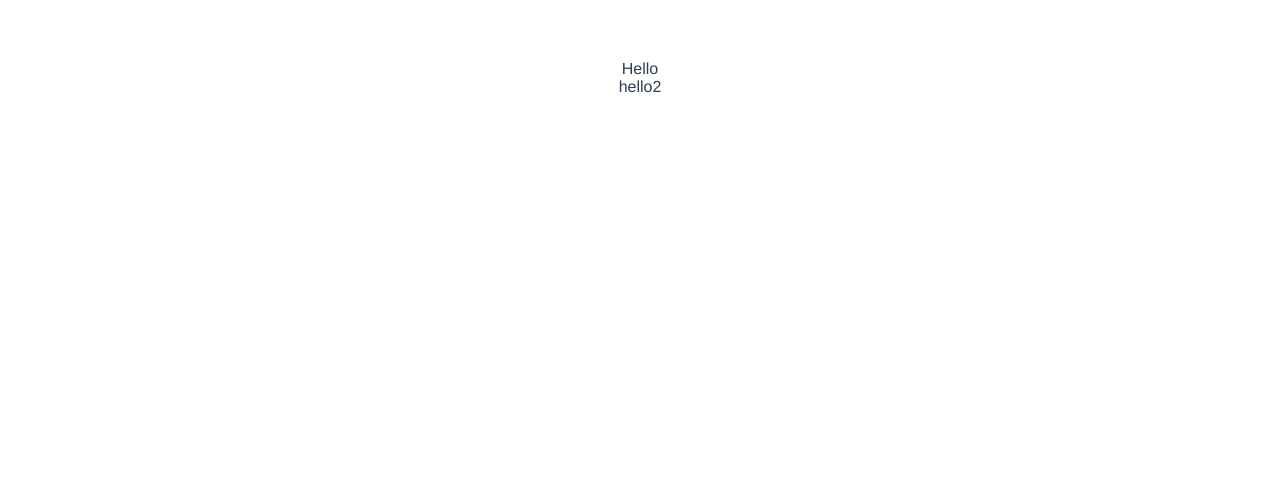
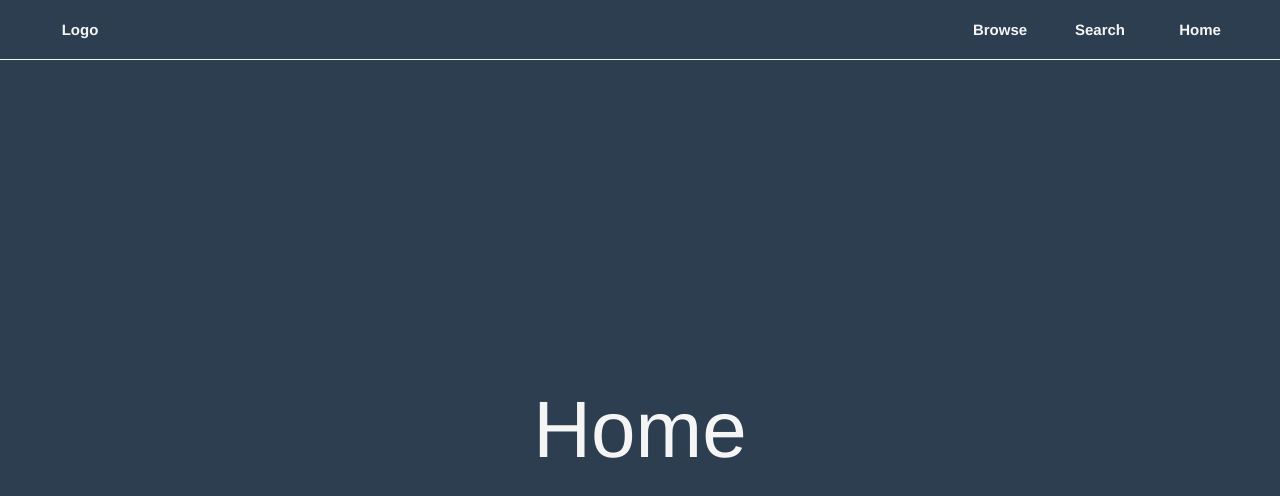
Before and after one commit to JosBogan/vue_test, a Vue app: page /#/ in a window 1280 px wide. Shown: the top 496 px of the page. Built offline with nearby package versions, Linux system fonts and the light colour scheme.

Commit message:
added router and some basic functionality

```diff
--- a/package.json
+++ b/package.json
@@ -9,7 +9,8 @@
   },
   "dependencies": {
     "core-js": "^3.6.5",
-    "vue": "^2.6.11"
+    "vue": "^2.6.11",
+    "vue-router": "^3.3.4"
   },
   "devDependencies": {
     "@vue/cli-plugin-babel": "~4.4.0",
--- a/src/App.vue
+++ b/src/App.vue
@@ -1,18 +1,20 @@
 <template>
   <div id="app">
-    {{ message }}
-    <HelloWorld v-bind:msg='second' />
+      <TopNavbar />
+      <main class="main_container">
+        <router-view></router-view>
+      </main>
   </div>
 </template>
 
 <script>
 
-import HelloWorld from './components/HelloWorld'
+import TopNavbar from './components/TopNavbar'
 
 export default {
-  name: 'fds',
+  name: 'app',
   components: {
-    HelloWorld
+    TopNavbar
   },
   data() {
     return {
@@ -25,19 +27,23 @@ export default {
 
 <style>
 
-* {
+  * {
   margin: 0;
   padding: 0;
   box-sizing: border-box;
 }
 
-#app {
+  #app {
   font-family: Avenir, Helvetica, Arial, sans-serif;
   -webkit-font-smoothing: antialiased;
   -moz-osx-font-smoothing: grayscale;
   text-align: center;
-  color: #2c3e50;
-  margin-top: 60px;
 }
 
+  .main_container {
+    min-height: 100vh;
+    background-color: #2c3e50;
+    padding-top: 60px;
+  }
+
 </style>
--- /dev/null
+++ b/src/assets/data.js
@@ -0,0 +1,75 @@
+export default {
+  data: [
+    {
+      name: 'Wonderland',
+      user: 'Alice',
+      rating: 0,
+      url: 'https://i.pinimg.com/originals/19/a1/b2/19a1b216f31a5d18a054aef242ccacab.jpg',
+      tags: []
+    },
+    {
+      name: 'Wonderland',
+      user: 'Alice',
+      rating: 0,
+      url: 'https://cdnb.artstation.com/p/assets/images/images/025/090/635/large/jason-scheier-jason-scheier-sword-of-doom.jpg?1584573371',
+      tags: []
+    },
+    {
+      name: 'Wonderland',
+      user: 'Alice',
+      rating: 0,
+      url: 'https://cdna.artstation.com/p/assets/images/images/027/671/766/large/hw-6523-1e1eb64ffe01a47cf09ae8feeb7a8b4.jpg?1592225378',
+      tags: []
+    },
+    {
+      name: 'Wonderland',
+      user: 'Alice',
+      rating: 0,
+      url: 'https://cdna.artstation.com/p/assets/images/images/027/663/296/large/-123.jpg?1592201876',
+      tags: []
+    },
+    {
+      name: 'Wonderland',
+      user: 'Alice',
+      rating: 0,
+      url: 'https://i.pinimg.com/originals/19/a1/b2/19a1b216f31a5d18a054aef242ccacab.jpg',
+      tags: []
+    },
+    {
+      name: 'Wonderland',
+      user: 'Alice',
+      rating: 0,
+      url: 'https://i.pinimg.com/originals/19/a1/b2/19a1b216f31a5d18a054aef242ccacab.jpg',
+      tags: []
+    },
+    {
+      name: 'Wonderland',
+      user: 'Alice',
+      rating: 0,
+      url: 'https://i.pinimg.com/originals/19/a1/b2/19a1b216f31a5d18a054aef242ccacab.jpg',
+      tags: []
+    },
+    {
+      name: 'Wonderland',
+      user: 'Alice',
+      rating: 0,
+      url: 'https://i.pinimg.com/originals/19/a1/b2/19a1b216f31a5d18a054aef242ccacab.jpg',
+      tags: []
+    },
+    {
+      name: 'Wonderland',
+      user: 'Alice',
+      rating: 0,
+      url: 'https://i.pinimg.com/originals/19/a1/b2/19a1b216f31a5d18a054aef242ccacab.jpg',
+      tags: []
+    },
+    {
+      name: 'Wonderland',
+      user: 'Alice',
+      rating: 0,
+      url: 'https://i.pinimg.com/originals/19/a1/b2/19a1b216f31a5d18a054aef242ccacab.jpg',
+      tags: []
+    },
+
+  ]
+}
--- /dev/null
+++ b/src/components/Browse.vue
@@ -0,0 +1,25 @@
+<template>
+  <div>
+    {{console.log(data)}}
+    <!-- <div v-for="art in data" :key="art.name">
+    <div>{{art.name}}</div>
+    </div> -->
+  </div>
+</template>
+
+<script>
+
+import data from '../assets/data'
+// console.log(data)
+
+  export default {
+    name: 'Browse',
+    state: {
+      data
+    }
+  }
+</script>
+
+<style lang="scss" scoped>
+
+</style>
--- /dev/null
+++ b/src/components/Home.vue
@@ -0,0 +1,29 @@
+<template>
+  <div class="home_container">
+    <h1 class="home_title">
+    Home
+    </h1>
+  </div>
+</template>
+
+<script>
+  export default {
+    name: 'Home'
+  }
+</script>
+
+<style lang="scss" scoped>
+
+.home_container {
+  height: calc(100vh - 60px);
+  display: flex;
+  justify-content: center;
+  align-items: center;
+  color: whitesmoke;
+  .home_title {
+    font-weight: 400;
+    font-size: 80px;
+  }
+}
+
+</style>
--- /dev/null
+++ b/src/components/TopNavbar.vue
@@ -0,0 +1,55 @@
+<template>
+  <nav class="navbar">
+    <div class="button_container">
+      <NavButton
+        v-bind:text="'Logo'"
+        v-bind:url="'/'"
+      />
+    </div>
+    <div class="button_container">
+      <NavButton
+        v-bind:text="'Browse'"
+        v-bind:url="'/browse'"
+      />
+      <NavButton
+        v-bind:text="'Search'"
+        v-bind:url="'/'"
+      />
+      <NavButton
+        v-bind:text="'Home'"
+        v-bind:url="'/'"
+      />
+    </div>
+  </nav>
+</template>
+
+<script>
+
+import NavButton from './micro/NavButton'
+
+  export default {
+    name: 'TopNavbar',
+    components: {
+      NavButton
+    }
+  }
+
+</script>
+
+<style lang="scss">
+
+  .navbar {
+    display: flex;
+    justify-content: space-between;
+    height: 60px;
+    padding: 0 30px;
+    width: 100%;
+    position: fixed;
+    border-bottom: 1px solid whitesmoke;
+    /* top: 0; */
+    .button_container {
+      display: flex;
+    }
+  }
+
+</style>
--- /dev/null
+++ b/src/components/micro/NavButton.vue
@@ -0,0 +1,43 @@
+<template>
+<router-link
+  :to="url"
+  class="nav_button"
+>
+    {{ text }}
+  </router-link>
+</template>
+
+<script>
+export default {
+  name: 'NavButton',
+  props: {
+    text: String,
+    url: String,
+  }
+}
+</script>
+
+<style lang="scss" scoped>
+
+  .nav_button {
+    color: whitesmoke;
+    height: 100%;
+    width: 100px;
+    background: none;
+    border: none;
+    font-weight: 800;
+    height: 100%;
+    display: flex;
+    align-items: center;
+    justify-content: center;
+    font-size: 15px;
+    transform-origin: center;
+    transition: all 0.2s;
+    text-decoration: none;
+    &:hover {
+      cursor: pointer;
+      transform: scale(1.1)
+    }
+  }
+
+</style>
```
Also changed, not shown: src/main.js (+16 -0 lines), 2 other files (tests, documents, lock files or other folders).
